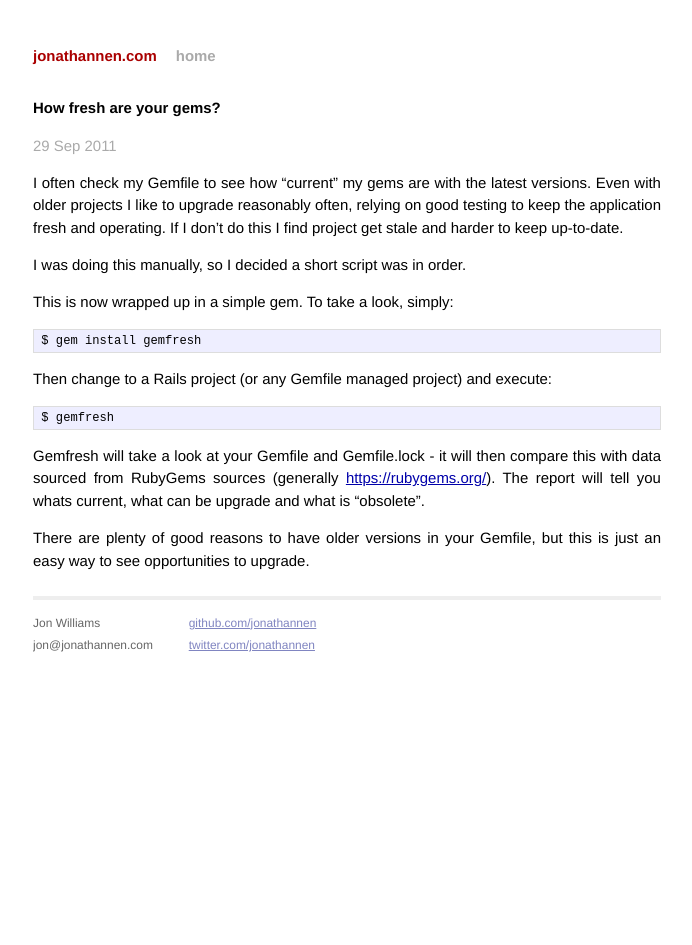
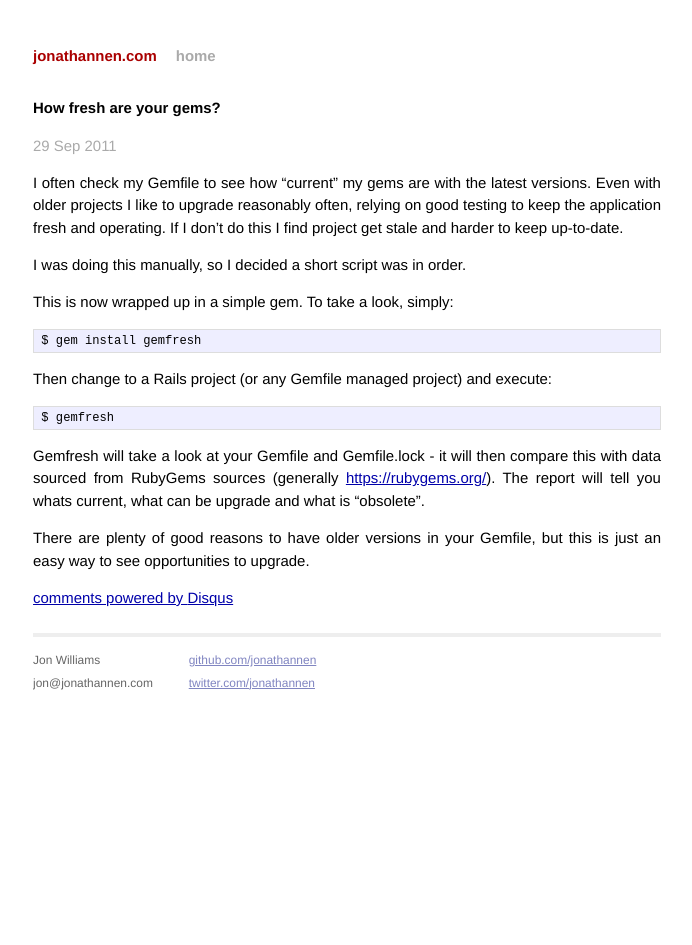
Before and after one commit to jonathannen/jonathannen.github.io, a Jekyll site: the page built from _posts/2011-09-29-how-fresh-are-your-gems.markdown, in a window 1280 px wide. Shown: the whole page, without its empty margins (293-985 px from the left). Built offline with Jekyll 4.4.1, drawn with Linux system fonts in a browser that asks for light colours; comment, search, counter and statistics services are not loaded; some of the changed lines change nothing that is shown.

Commit message:
Add disqus comments

```diff
--- a/_layouts/post.html
+++ b/_layouts/post.html
@@ -7,3 +7,18 @@
 <div class="post">
 {{ content }}
 </div>
+
+<div id="disqus_thread"></div>
+<script type="text/javascript">
+    /* * * CONFIGURATION VARIABLES: EDIT BEFORE PASTING INTO YOUR WEBPAGE * * */
+    var disqus_shortname = 'jonathannen'; // required: replace example with your forum shortname
+
+    /* * * DON'T EDIT BELOW THIS LINE * * */
+    (function() {
+        var dsq = document.createElement('script'); dsq.type = 'text/javascript'; dsq.async = true;
+        dsq.src = '//' + disqus_shortname + '.disqus.com/embed.js';
+        (document.getElementsByTagName('head')[0] || document.getElementsByTagName('body')[0]).appendChild(dsq);
+    })();
+</script>
+<noscript>Please enable JavaScript to view the <a href="http://disqus.com/?ref_noscript">comments powered by Disqus.</a></noscript>
+<a href="http://disqus.com" class="dsq-brlink">comments powered by <span class="logo-disqus">Disqus</span></a>
```
